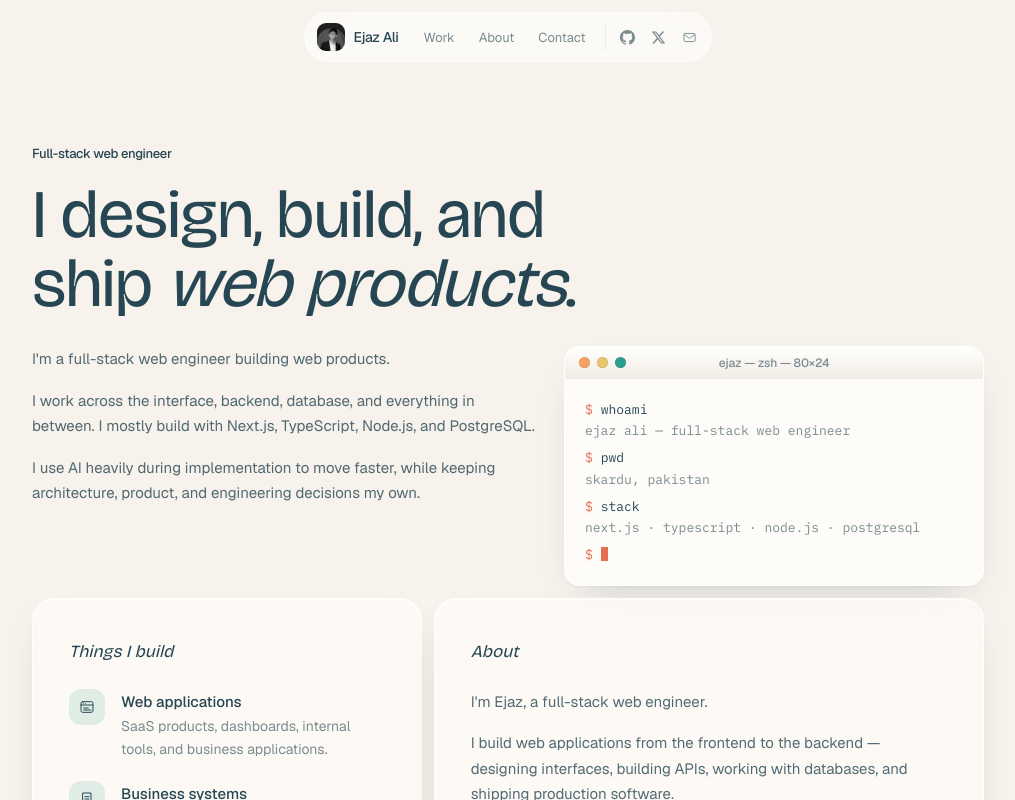
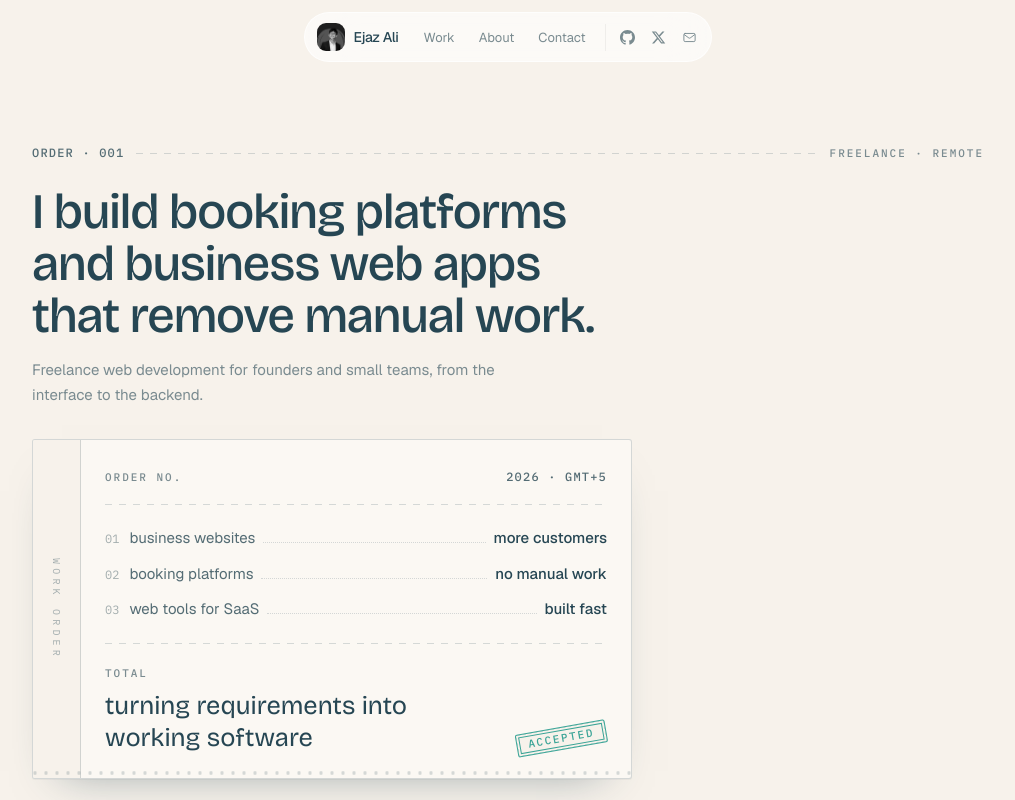
Before and after one commit to ejaz-developer/ejazali-dev-portfolio, a Next.js app: page / in a window 1280 px wide. Shown: the top 800 px of the page, without its empty margins (132-1147 px from the left). Built offline with nearby package versions, Linux system fonts and the light colour scheme.

Commit message:
feat(hero): self-printing order-ticket

```diff
--- a/components/sections/hero.tsx
+++ b/components/sections/hero.tsx
@@ -1,73 +1,186 @@
 "use client";
 
-import { motion } from "motion/react";
-import Window from "@/components/window";
+import type { Variants } from "motion/react";
+import { motion, useReducedMotion } from "motion/react";
 
-const terminalLines: { cmd: string; out?: string }[] = [
-  { cmd: "whoami", out: "ejaz ali — full-stack web engineer" },
-  { cmd: "pwd", out: "skardu, pakistan" },
-  { cmd: "stack", out: "next.js · typescript · node.js · postgresql" },
-];
+import { ArrowRight, Mail } from "@/components/icons";
+import {
+  DashedRule,
+  LedgerRow,
+  MonoLabel,
+  Perforation,
+  Stamp,
+  TicketNo,
+} from "@/components/primitives";
+import { contact } from "@/lib/site";
+
+const EASE: [number, number, number, number] = [0.16, 1, 0.3, 1];
+
+const orderItems = [
+  { no: "01", label: "business websites", value: "more customers" },
+  { no: "02", label: "booking platforms", value: "no manual work" },
+  { no: "03", label: "web tools for SaaS", value: "built fast" },
+] as const;
 
 export default function Hero() {
+  const reducedMotion = useReducedMotion();
+  const d = (value: number) => (reducedMotion ? 0 : value);
+
+  const stageVariants: Variants = {
+    hidden: {},
+    show: {
+      transition: { staggerChildren: d(0.09), delayChildren: d(0.08) },
+    },
+  };
+
+  const riseVariants: Variants = {
+    hidden: { opacity: 0, y: 12 },
+    show: { opacity: 1, y: 0, transition: { duration: d(0.32), ease: EASE } },
+  };
+
+  const lineVariants: Variants = {
+    hidden: { opacity: 0, y: 6 },
+    show: { opacity: 1, y: 0, transition: { duration: d(0.24), ease: EASE } },
+  };
+
+  const cardVariants: Variants = {
+    hidden: { opacity: 0, y: 16 },
+    show: {
+      opacity: 1,
+      y: 0,
+      transition: {
+        duration: d(0.34),
+        ease: EASE,
+        when: "beforeChildren",
+        staggerChildren: d(0.09),
+        delayChildren: d(0.06),
+      },
+    },
+  };
+
+  const totalVariants: Variants = {
+    hidden: { opacity: 0, y: 8 },
+    show: { opacity: 1, y: 0, transition: { duration: d(0.3), ease: EASE } },
+  };
+
+  const stampVariants: Variants = {
+    hidden: reducedMotion
+      ? { opacity: 1, scale: 1, rotate: -5 }
+      : { opacity: 0, scale: 1.5, rotate: -14 },
+    show: {
+      opacity: 1,
+      scale: 1,
+      rotate: -5,
+      transition: { duration: d(0.34), ease: EASE },
+    },
+  };
+
   return (
     <section id="hero" className="lg:col-span-12">
-      <motion.div
-        initial={{ opacity: 0, y: 16 }}
-        animate={{ opacity: 1, y: 0 }}
-        transition={{ duration: 0.6, ease: [0.16, 1, 0.3, 1] }}
-      >
-        <p className="text-[13px] font-medium tracking-tight text-sage-ink">
-          Full-stack web engineer
-        </p>
-
-        <h1 className="mt-4 max-w-[16ch] font-display text-[clamp(2.6rem,7vw,4.25rem)] leading-[1.02] tracking-[-0.015em] text-foreground">
-          I design, build, and ship <em className="italic">web products</em>.
-        </h1>
-      </motion.div>
-
-      <div className="mt-7 grid gap-7 lg:grid-cols-[1fr_420px] lg:items-start">
-        <motion.div
-          initial={{ opacity: 0, y: 16 }}
-          animate={{ opacity: 1, y: 0 }}
-          transition={{ duration: 0.6, delay: 0.1, ease: [0.16, 1, 0.3, 1] }}
-          className="max-w-[62ch] space-y-4 text-[15px] leading-[1.7] text-foreground/80"
-        >
-          <p>I&apos;m a full-stack web engineer building web products.</p>
-          <p>
-            I work across the interface, backend, database, and everything in
-            between. I mostly build with Next.js, TypeScript, Node.js, and
-            PostgreSQL.
-          </p>
-          <p>
-            I use AI heavily during implementation to move faster, while keeping
-            architecture, product, and engineering decisions my own.
-          </p>
+      <motion.div variants={stageVariants} initial="hidden" animate="show">
+        <motion.div variants={riseVariants} className="flex items-center gap-3">
+          <TicketNo value="ORDER · 001" />
+          <div className="rule-dashed h-px flex-1" aria-hidden="true" />
+          <MonoLabel>freelance · remote</MonoLabel>
         </motion.div>
 
+        <motion.h1
+          variants={riseVariants}
+          className="mt-6 max-w-[22ch] font-display text-[clamp(1.9rem,5vw,3.1rem)] font-medium leading-[1.05] tracking-[-0.02em] text-ink"
+        >
+          I build booking platforms and business web apps that remove manual
+          work.
+        </motion.h1>
+
+        <motion.p
+          variants={riseVariants}
+          className="mt-4 max-w-[48ch] text-[15px] leading-relaxed text-muted"
+        >
+          Freelance web development for founders and small teams, from the
+          interface to the backend.
+        </motion.p>
+
+        <motion.article
+          variants={cardVariants}
+          className="relative mt-8 flex w-full max-w-[600px] overflow-hidden rounded-[3px] border border-rule bg-paper-2 shadow-[0_1px_0_rgba(38,70,83,0.05),0_22px_44px_-30px_rgba(38,70,83,0.5)]"
+        >
+          <div className="flex w-10 shrink-0 items-center justify-center border-r border-rule bg-paper sm:w-12">
+            <span className="font-mono text-[10px] uppercase tracking-[0.42em] text-muted-2 [writing-mode:vertical-rl]">
+              work order
+            </span>
+          </div>
+
+          <div className="min-w-0 flex-1 px-4 py-5 sm:px-6 sm:py-6">
+            <div className="flex items-center justify-between gap-3">
+              <motion.span variants={lineVariants}>
+                <MonoLabel>order no.</MonoLabel>
+              </motion.span>
+              <motion.span variants={lineVariants}>
+                <TicketNo value="2026 · GMT+5" />
+              </motion.span>
+            </div>
+
+            <motion.div variants={lineVariants}>
+              <DashedRule className="my-4" />
+            </motion.div>
+
+            <div className="ledger">
+              {orderItems.map((item) => (
+                <motion.div key={item.no} variants={lineVariants}>
+                  <LedgerRow
+                    className="flex-wrap"
+                    label={
+                      <span className="flex items-baseline gap-2.5">
+                        <span className="font-mono text-[12px] tabular-nums text-muted-2">
+                          {item.no}
+                        </span>
+                        <span>{item.label}</span>
+                      </span>
+                    }
+                    value={item.value}
+                  />
+                </motion.div>
+              ))}
+            </div>
+
+            <motion.div variants={lineVariants}>
+              <DashedRule className="my-4" />
+            </motion.div>
+
+            <div className="flex flex-col items-start gap-5 sm:flex-row sm:items-end sm:justify-between">
+              <motion.div variants={totalVariants} className="min-w-0">
+                <MonoLabel>total</MonoLabel>
+                <p className="mt-1.5 font-display text-[clamp(1.15rem,4.4vw,1.6rem)] leading-tight text-ink">
+                  turning requirements into working software
+                </p>
+              </motion.div>
+
+              <motion.div variants={stampVariants} className="shrink-0 sm:pb-1">
+                <Stamp tone="teal">accepted</Stamp>
+              </motion.div>
+            </div>
+          </div>
+
+          <Perforation className="absolute inset-x-0 bottom-0" />
+        </motion.article>
+
         <motion.div
-          initial={{ opacity: 0, y: 20 }}
-          animate={{ opacity: 1, y: 0 }}
-          transition={{ duration: 0.7, delay: 0.2, ease: [0.16, 1, 0.3, 1] }}
+          variants={riseVariants}
+          className="mt-8 flex flex-wrap items-center gap-3"
         >
-          <Window title="ejaz — zsh — 80×24">
-            <div className="space-y-1.5 p-5 font-mono text-[13px] leading-relaxed">
-              {terminalLines.map((line) => (
-                <div key={line.cmd}>
-                  <p>
-                    <span className="text-accent">$</span> {line.cmd}
-                  </p>
-                  <p className="text-muted">{line.out}</p>
-                </div>
-              ))}
-              <p>
-                <span className="text-accent">$</span>{" "}
-                <span className="caret" aria-hidden="true" />
-              </p>
-            </div>
-          </Window>
+          <a href={`mailto:${contact.email}`} className="btn-solid">
+            <Mail size={15} />
+            Email me
+          </a>
+          <a
+            href="#work"
+            className="inline-flex items-center gap-2 rounded-[3px] border border-rule px-5 py-[0.62rem] text-sm font-medium text-ink transition-colors hover:border-ink hover:bg-paper-2"
+          >
+            See selected work
+            <ArrowRight size={15} />
+          </a>
         </motion.div>
-      </div>
+      </motion.div>
     </section>
   );
 }
```
